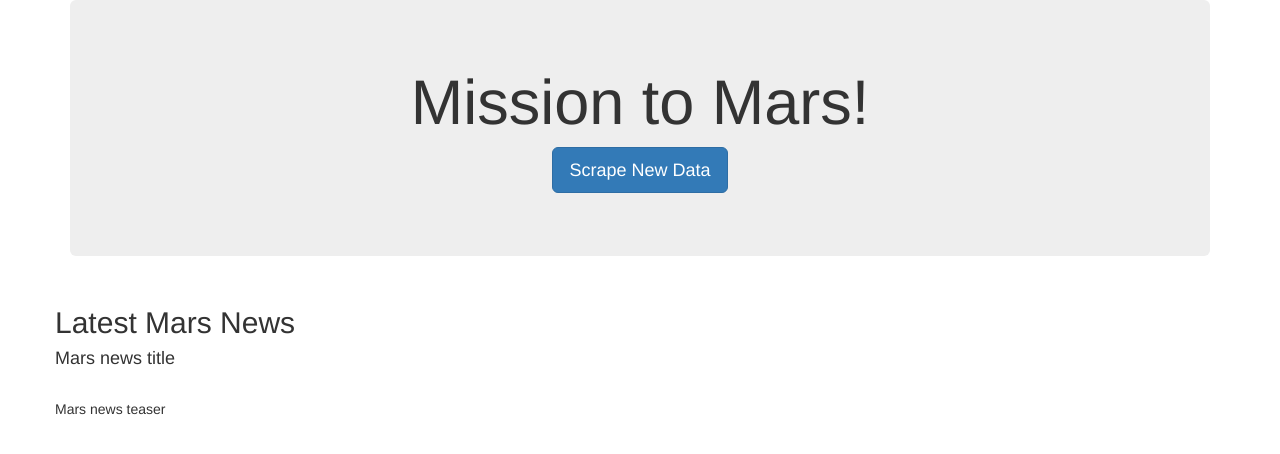
After one commit to swdrich/web-scraping-challenge, a Flask app: template templates/index_original.html in a window 1280 px wide. The commit adds this page. Shown: the top 454 px of the page. Run offline with Flask 2, Linux system fonts and the light colour scheme; the template is opened without the code that fills it, so the values that code supplies are empty; some libraries are stand-ins or nearby versions.

Commit message:
It was working and then I broke it and now it's sort of working again?

```diff
--- a/app.py
+++ b/app.py
@@ -1,47 +1,36 @@
-from flask import Flask, render_template
+# Import dependencies
+from flask import Flask, render_template, redirect
+from flask_pymongo import PyMongo
+import scrape
 
-# Import our pymongo library, which lets us connect our Flask app to our Mongo database.
-import pymongo
-
-# Create an instance of our Flask app.
+# Instantiate Flask
 app = Flask(__name__)
 
-# Create connection variable
-conn = 'mongodb://localhost:27017'
+# Establish mongo connections
+mongo = PyMongo(app, uri="mongodb://localhost:27017/mars_db")
 
-# Pass connection to the pymongo instance.
-client = pymongo.MongoClient(conn)
-
-# Connect to a database. Will create one if not already available.
-db = client.team_db
-
-# Drops collection if available to remove duplicates
-db.team.drop()
-
-# Creates a collection in the database and inserts two documents
-db.team.insert_many(
-    [
-        {
-            'player': 'Jessica',
-            'position': 'Point Guard'
-        },
-        {
-            'player': 'Mark',
-            'position': 'Center'
-        }
-    ]
-)
+# Define routes
+@app.route("/")
+def index():
+    mars_data = mongo.db.mars_collections.find_one()
+    return render_template("index.html", mars = mars_data)
 
 
-# Set route
-@app.route('/')
-def index():
-    # Store the entire team collection in a list
-    teams = list(db.team.find())
-    print(teams)
+# Route that will trigger the scrape function
+@app.route("/scrape")
+def scraper():
 
-    # Return the template with the teams list passed in
-    return render_template('index.html', teams=teams)
+    # Connect to MongoDB
+    mars_collection = mongo.db.mars_collection
+
+    # Run the scrape function
+    mars_data = scrape.scrape_info()
+
+    # Update the Mongo database using update and upsert=True
+    mars_collection.update({}, mars_data, upsert=True)
+
+    # Redirect back to home page
+    return redirect("/", code=302)
 
 
 if __name__ == "__main__":
--- /dev/null
+++ b/templates/index_original.html
@@ -0,0 +1,84 @@
+<!DOCTYPE html>
+<html lang="en">
+
+<head>
+  <meta charset="UTF-8">
+  <meta name="viewport" content="width=device-width, initial-scale=1.0">
+  <meta http-equiv="X-UA-Compatible" content="ie=edge">
+  <title>Mission to Mars!</title>
+  <link rel="stylesheet" href="https://maxcdn.bootstrapcdn.com/bootstrap/3.3.7/css/bootstrap.min.css">
+</head>
+
+<body>
+  <div class="container">
+
+    <div class="jumbotron text-center">
+      <h1>Mission to Mars!</h1>
+      <p><a class="btn btn-primary btn-lg" href="/scrape" role="button">Scrape New Data</a></p>
+    </div>
+
+    <!-- Mars Headlines -->
+    <div class="row">
+      <div clasas="col-md-12">
+        <h2>Latest Mars News</h2>
+        <h4>{{ mars.news_title }}Mars news title</h4></br>
+        <p>{{ mars.news_teaser }}Mars news teaser</p>
+      </div>
+    </div>
+
+    <!-- <div class="row">
+      <div class="col-md-8">
+        <h2>Featured Mars Image</h2>
+        <img src={{ mars.featured_img_url }} alt="featured mars image">
+      </div>
+      <div class="col-md-4">
+        <h4>Mars Facts</h4>
+        <table class="table">
+          {{ mars_html }}
+        </table>
+      </div>
+    </div> -->
+
+    <!-- <div class="row">
+      <div class="col-md-12">
+        <h2 class="text-center">Mars Hemispheres</h2>
+        <hr>
+      </div>
+    </div> -->
+
+    <!-- <div class="row">
+      <div class="col-md-3">
+        <div class="card">
+          <img class="card-img-top" src={{ mars.mars_hemispheres[0][img_url] }} alt="Card image cap">
+          <div class="card-body">
+          <h4 class="card-title">{{ mars.mars_hemispheres[0][title] }}</h4>
+        </div>
+      </div>
+      <div class="col-md-3">
+        <div class="card">
+          <img class="card-img-top" src={{ mars.mars_hemispheres[1][img_url] }} alt="Card image cap">
+          <div class="card-body">
+          <h4 class="card-title">{{ mars.mars_hemispheres[1][title] }}</h4>
+        </div>
+      </div>
+      <div class="col-md-3">
+        <div class="card">
+          <img class="card-img-top" src={{ mars.mars_hemispheres.2.img_url }} alt="Card image cap">
+          <div class="card-body">
+          <h4 class="card-title">{{ mars.mars_hemispheres.2.title }}</h4>
+        </div>
+      </div>
+      <div class="col-md-3">
+        <div class="card">
+          <img class="card-img-top" src={{ mars.mars_hemispheres.3.img_url }} alt="Card image cap">
+          <div class="card-body">
+          <h4 class="card-title">{{ mars.mars_hemispheres.3.title }}</h4>
+        </div>
+      </div>
+    </div> -->
+
+  </div>
+
+</body>
+
+</html>
```
Also changed, not shown: scrape.py (+70 -30 lines), templates/index.html (renamed from index.html, +8 -8 lines), 1 other file.
